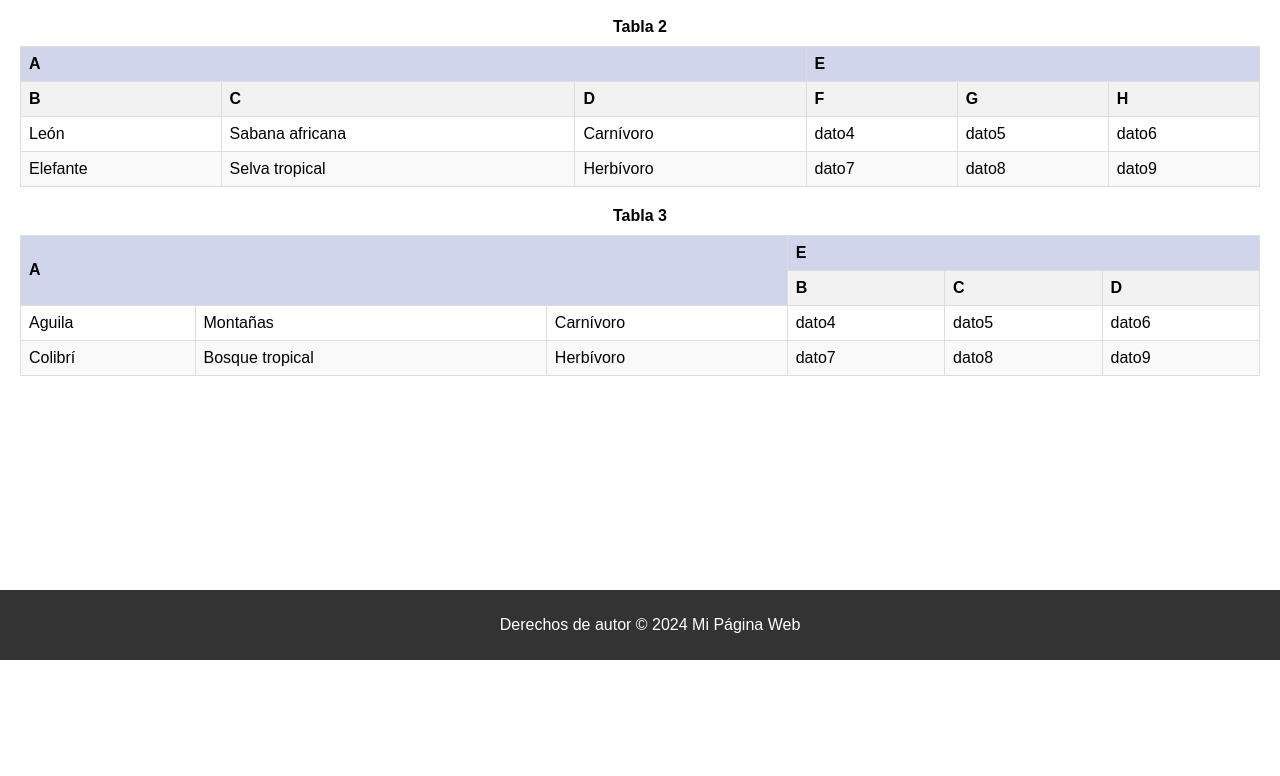
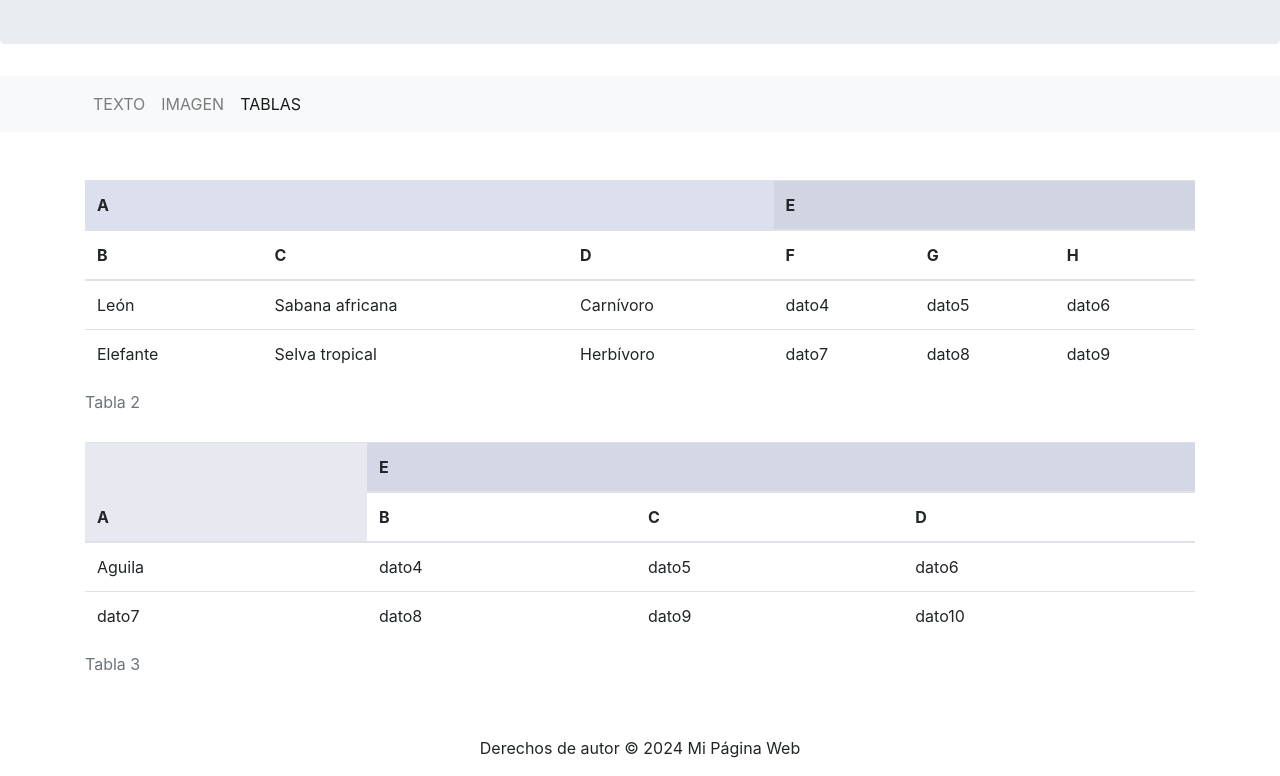
Before and after one commit to DilanAlavi/TecWebTrabajo, a plain HTML site: page pagina3.html in a window 1280 px wide. Shown: the part 140-916 px from the top of the page. Before the commit the page ends 800 px from the top, so only its background shows below. Drawn offline with nearby package versions, Linux system fonts and the light colour scheme.

Commit message:
Añadiendo mas detalles

```diff
--- a/pagina3.html
+++ b/pagina3.html
@@ -4,26 +4,68 @@
     <meta charset="UTF-8">
     <meta name="viewport" content="width=device-width, initial-scale=1.0">
     <title>Mi Página Web - Página 3</title>
-    <link rel="stylesheet" href="index.css">
+    <link rel="stylesheet" href="https://stackpath.bootstrapcdn.com/bootstrap/4.5.2/css/bootstrap.min.css">
+    <style>
+        /* Estilos personalizados */
+        table {
+            width: 100%;
+            margin-bottom: 1rem;
+            color: #212529;
+            border-collapse: collapse;
+        }
+
+        th, td {
+            padding: 0.75rem;
+            vertical-align: top;
+            border-top: 1px solid #dee2e6;
+        }
+
+        thead th {
+            vertical-align: bottom;
+            border-bottom: 2px solid #dee2e6;
+        }
+
+        tbody + tbody {
+            border-top: 2px solid #dee2e6;
+        }
+
+        table caption {
+            padding-top: 0.75rem;
+            padding-bottom: 0.75rem;
+            color: #6c757d;
+            text-align: left;
+            caption-side: bottom;
+        }
+    </style>
 </head>
 <body>
-    <header>
+    <header class="jumbotron text-center">
         <h1>Mi Página Web - Página 3</h1>
     </header>
 
-    <nav>
-        <a href="index.html">Página 1</a>
-        <a href="pagina2.html">Página 2</a>
-        <a href="pagina3.html">Página 3</a>
+    <nav class="navbar navbar-expand-lg navbar-light bg-light">
+        <div class="container">
+            <ul class="navbar-nav mr-auto">
+                <li class="nav-item">
+                    <a href="index.html" class="nav-link">TEXTO</a>
+                </li>
+                <li class="nav-item">
+                    <a href="pagina2.html" class="nav-link">IMAGEN</a>
+                </li>
+                <li class="nav-item active">
+                    <a href="pagina3.html" class="nav-link">TABLAS</a>
+                </li>
+            </ul>
+        </div>
     </nav>
 
-    <section>
+    <section class="container mt-5">
         <table>
             <caption>Tabla 2</caption>
             <thead>
                 <tr>
-                    <th rowspan="1" colspan="3" style="background-color: rgba(25,48,154,0.2);">A</th>
-                    <th rowspan="1" colspan="3" style="background-color: rgba(25,48,154,0.2);">E</th>
+                    <th rowspan="1" colspan="3" style="background-color: rgba(80, 96, 172, 0.2);">A</th>
+                    <th rowspan="1" colspan="3" style="background-color: rgba(28, 42, 104, 0.2);">E</th>
                 </tr>
                 <tr>
                     <th>B</th>
@@ -58,8 +100,8 @@
             <caption>Tabla 3</caption>
             <thead>
                 <tr>
-                    <th rowspan="2" colspan="3" style="background-color: rgba(25,48,154,0.2);">A</th>
-                    <th rowspan="1" colspan="3" style="background-color: rgba(25,48,154,0.2);">E</th>
+                    <th rowspan="2" colspan="1" style="background-color: rgba(134, 142, 178, 0.2);">A</th>
+                    <th rowspan="1" colspan="3" style="background-color: rgba(42, 59, 132, 0.2);">E</th>
                 </tr>
                 <tr>
                     <th>B</th>
@@ -70,26 +112,26 @@
             <tbody>
                 <tr>
                     <td>Aguila</td>
-                    <td>Montañas</td>
-                    <td>Carnívoro</td>
                     <td>dato4</td>
                     <td>dato5</td>
                     <td>dato6</td>
                 </tr>
                 <tr>
-                    <td>Colibrí</td>
-                    <td>Bosque tropical</td>
-                    <td>Herbívoro</td>
                     <td>dato7</td>
                     <td>dato8</td>
                     <td>dato9</td>
+                    <td>dato10</td>
                 </tr>
             </tbody>
         </table>
     </section>
 
-    <footer>
+    <footer class="text-center mt-5">
         <p>Derechos de autor © 2024 Mi Página Web</p>
     </footer>
+
+    <script src="https://code.jquery.com/jquery-3.5.1.slim.min.js"></script>
+    <script src="https://cdn.jsdelivr.net/npm/@popperjs/core@2.5.4/dist/umd/popper.min.js"></script>
+    <script src="https://stackpath.bootstrapcdn.com/bootstrap/4.5.2/js/bootstrap.min.js"></script>
 </body>
 </html>
```
Also changed, not shown: index.html (+59 -21 lines), pagina2.html (+35 -7 lines), botanica.jfif (added), botanica.jpeg (added), botanica.jpg (added).
